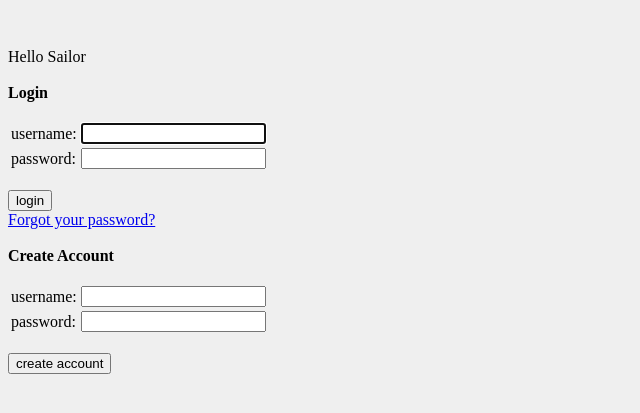
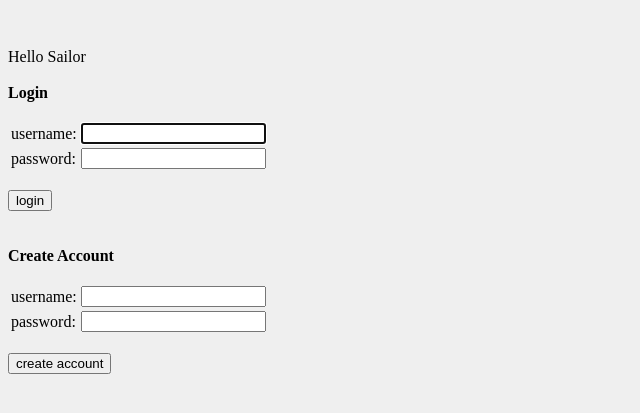
Before and after one commit to joerickard/SoftwareDevProject, a Flask app: page /trapdoor in a window 1280 px wide. Shown: the top 413 px of the page, without its empty margins (0-640 px from the left). Run offline with Flask 2, Linux system fonts and the light colour scheme.

Commit message:
no "forgot pass"

```diff
--- a/templates/loginRegister.html
+++ b/templates/loginRegister.html
@@ -41,7 +41,6 @@
 		<br>
 		<input type="submit" value="login">
 	</form>
-	<a href="forgot?id=">Forgot your password?</a>
 	<br/>
 	<br/>
 	<b>Create Account</b><br><br>
```
